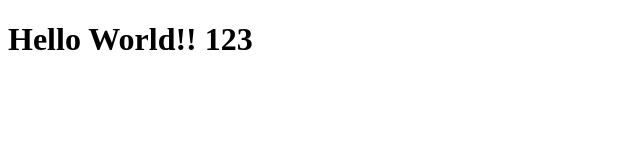
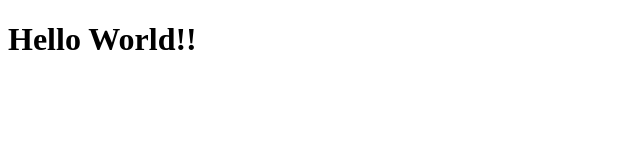
Before and after one commit to ManushreeTL/VSCODE, a plain HTML site: page burger.html in a window 1280 px wide. Shown: the full height of the page, 0-640 px from the left. Drawn offline with Linux system fonts and the light colour scheme.

Commit message:
First Commit

```diff
--- a/burger.html
+++ b/burger.html
@@ -6,6 +6,6 @@
     </head>
 
     <body>
-        <h1>Hello World!! 123</h1>
+        <h1>Hello World!!</h1>
     </body>
 </html>
```
